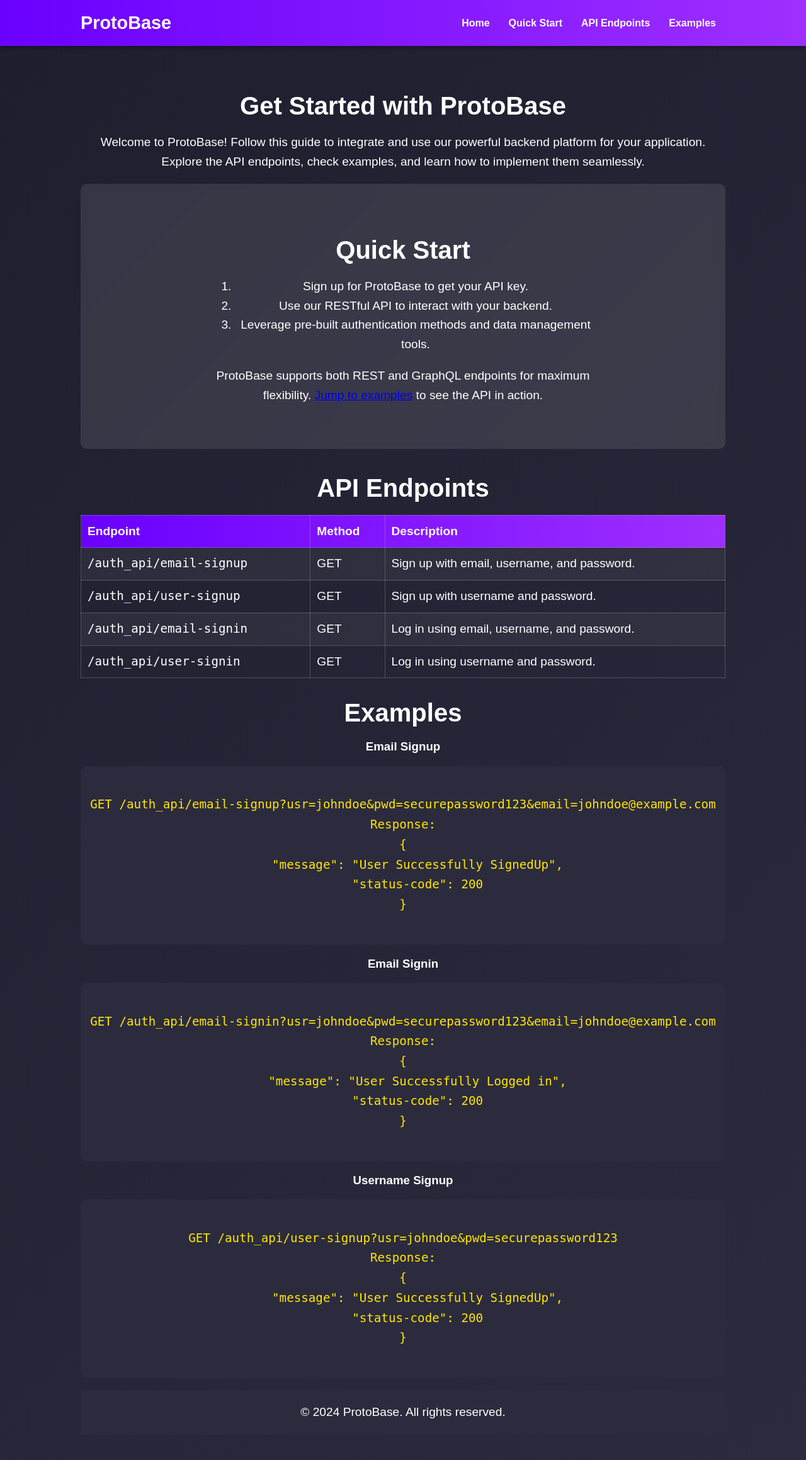
After one commit to AkiTheMemeGod/ProtoBase, a Flask app: page /get-started in a window 1280 px wide. The commit adds this page. Shown: the whole page at 63% size. Run offline with Flask 3, Linux system fonts and the light colour scheme.

Commit message:
Add 'Get Started' page and corresponding styles for onboarding

```diff
--- a/flask_app.py
+++ b/flask_app.py
@@ -20,6 +20,10 @@ def close_db(exception):
 @app.route('/')
 def homepage():
     return render_template("index.html")
+
+@app.route('/get-started')
+def get_started():
+    return render_template('get-started.html')
 
 
 @app.route("/auth_api/email-signup/")
--- /dev/null
+++ b/static/getstarted.css
@@ -0,0 +1,129 @@
+/* Futuristic and Modern Color Scheme */
+body {
+    margin: 0;
+    font-family: 'Arial', sans-serif;
+    color: #ffffff;
+    background: linear-gradient(135deg, #1e1e2f, #2b2b3d);
+}
+
+header {
+    background: linear-gradient(90deg, #6a00ff, #9e2fff);
+    padding: 20px 10%;
+    display: flex;
+    justify-content: space-between;
+    align-items: center;
+    box-shadow: 0px 4px 6px rgba(0, 0, 0, 0.3);
+}
+
+header h1 {
+    font-size: 1.8rem;
+    margin: 0;
+}
+
+header nav ul {
+    list-style: none;
+    padding: 0;
+    margin: 0;
+    display: flex;
+}
+
+header nav ul li {
+    margin: 0 15px;
+}
+
+header nav ul li a {
+    text-decoration: none;
+    color: #ffffff;
+    font-weight: bold;
+    transition: color 0.3s;
+}
+
+header nav ul li a:hover {
+    color: #ffe600;
+}
+
+.container {
+    padding: 40px 10%;
+    text-align: center;
+}
+
+.container h1, .container h2 {
+
+    margin-bottom: 20px;
+    font-size: 2.5rem;
+}
+
+.container p, .container ol, .container table, .container pre {
+
+    font-size: 1.2rem;
+    line-height: 1.6;
+}
+
+.highlighted-section {
+    background: rgba(255, 255, 255, 0.1);
+                padding: 50px 20%;
+
+    border-radius: 10px;
+    backdrop-filter: blur(5px);
+    margin-bottom: 40px;
+}
+
+table {
+    width: 100%;
+    border-collapse: collapse;
+    margin: 20px 0;
+}
+
+table thead {
+    background: linear-gradient(90deg, #6a00ff, #9e2fff);
+}
+
+table th, table td {
+    padding: 10px;
+    text-align: left;
+    border: 1px solid rgba(255, 255, 255, 0.2);
+}
+
+table th {
+    color: #ffffff;
+    font-weight: bold;
+}
+
+table tbody tr:nth-child(odd) {
+    background: rgba(255, 255, 255, 0.05);
+}
+
+.example pre {
+    background: #2b2b3d;
+    color: #ffe600;
+    padding: 15px;
+    border-radius: 10px;
+    overflow-x: auto;
+    font-family: 'Courier New', Courier, monospace;
+}
+
+footer {
+    text-align: center;
+    padding: 20px;
+    background: #2b2b3d;
+}
+
+footer p {
+    margin: 0;
+    color: #ffffff;
+}
+
+@media (max-width: 768px) {
+    header nav ul {
+        flex-direction: column;
+        align-items: center;
+    }
+
+    header nav ul li {
+        margin: 10px 0;
+    }
+
+    .container {
+        padding: 20px;
+    }
+}
--- /dev/null
+++ b/templates/get-started.html
@@ -0,0 +1,125 @@
+<!DOCTYPE html>
+<html lang="en">
+<head>
+    <meta charset="UTF-8">
+    <meta name="viewport" content="width=device-width, initial-scale=1.0">
+    <title>ProtoBase - Get Started</title>
+    <link rel="stylesheet" href="../static/getstarted.css">
+</head>
+<body>
+    <header>
+        <h1>ProtoBase</h1>
+        <nav>
+            <ul>
+                <li><a href="/">Home</a></li>
+                <li><a href="#quickstart">Quick Start</a></li>
+                <li><a href="#endpoints">API Endpoints</a></li>
+                <li><a href="#examples">Examples</a></li>
+            </ul>
+        </nav>
+    </header>
+    <div class="container">
+        <!-- Introduction -->
+        <section id="introduction">
+            <h1>Get Started with ProtoBase</h1>
+            <p>
+                Welcome to ProtoBase! Follow this guide to integrate and use our powerful backend platform for your application.
+                Explore the API endpoints, check examples, and learn how to implement them seamlessly.
+            </p>
+        </section>
+
+        <!-- Quick Start -->
+        <section id="quickstart" class="highlighted-section">
+            <h2>Quick Start</h2>
+            <ol>
+                <li>Sign up for ProtoBase to get your API key.</li>
+                <li>Use our RESTful API to interact with your backend.</li>
+                <li>Leverage pre-built authentication methods and data management tools.</li>
+            </ol>
+            <p>
+                ProtoBase supports both REST and GraphQL endpoints for maximum flexibility.
+                <a href="#examples">Jump to examples</a> to see the API in action.
+            </p>
+        </section>
+
+        <!-- API Endpoints -->
+        <section id="endpoints">
+            <h2>API Endpoints</h2>
+            <table>
+                <thead>
+                    <tr>
+                        <th>Endpoint</th>
+                        <th>Method</th>
+                        <th>Description</th>
+                    </tr>
+                </thead>
+                <tbody>
+                    <tr>
+                        <td><code>/auth_api/email-signup</code></td>
+                        <td>GET</td>
+                        <td>Sign up with email, username, and password.</td>
+                    </tr>
+                    <tr>
+                        <td><code>/auth_api/user-signup</code></td>
+                        <td>GET</td>
+                        <td>Sign up with username and password.</td>
+                    </tr>
+                    <tr>
+                        <td><code>/auth_api/email-signin</code></td>
+                        <td>GET</td>
+                        <td>Log in using email, username, and password.</td>
+                    </tr>
+                    <tr>
+                        <td><code>/auth_api/user-signin</code></td>
+                        <td>GET</td>
+                        <td>Log in using username and password.</td>
+                    </tr>
+                </tbody>
+            </table>
+        </section>
+
+        <!-- Examples -->
+        <section id="examples">
+            <h2>Examples</h2>
+            <article class="example">
+                <h3>Email Signup</h3>
+                <pre><code>
+GET /auth_api/email-signup?usr=johndoe&pwd=securepassword123&email=johndoe@example.com
+Response:
+{
+    "message": "User Successfully SignedUp",
+    "status-code": 200
+}
+                </code></pre>
+            </article>
+            <article class="example">
+                <h3>Email Signin</h3>
+                <pre><code>
+GET /auth_api/email-signin?usr=johndoe&pwd=securepassword123&email=johndoe@example.com
+Response:
+{
+    "message": "User Successfully Logged in",
+    "status-code": 200
+}
+                </code></pre>
+            </article>
+            <article class="example">
+                <h3>Username Signup</h3>
+                <pre><code>
+GET /auth_api/user-signup?usr=johndoe&pwd=securepassword123
+Response:
+{
+    "message": "User Successfully SignedUp",
+    "status-code": 200
+}
+                </code></pre>
+            </article>
+        </section>
+
+        <!-- Footer -->
+        <footer>
+            <p>&copy; 2024 ProtoBase. All rights reserved.</p>
+        </footer>
+    </div>
+</body>
+</html>
```
Also changed, not shown: static/index.css (+97 -59 lines), templates/index.html (+18 -17 lines).
